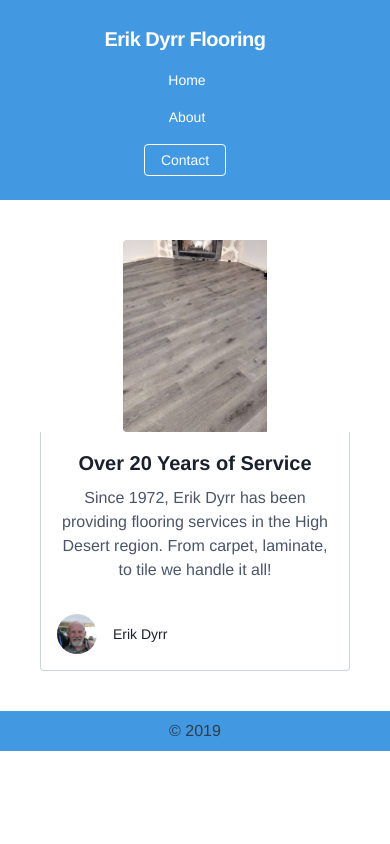
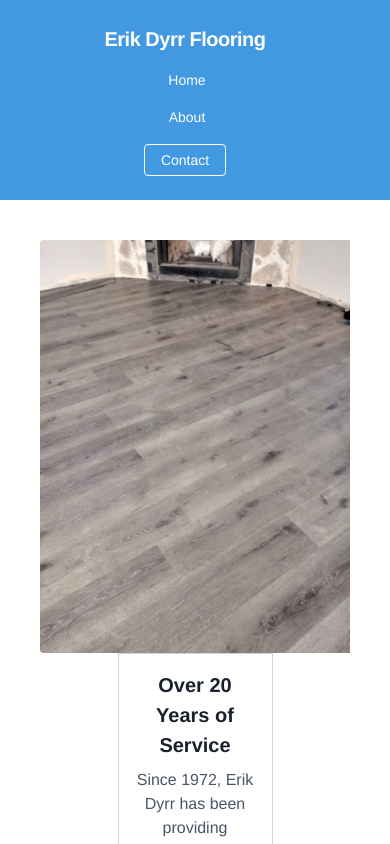
Before and after one commit to SaundersB/erikdyrrflooring.com, a Vue app: page /about in a window 390 px wide. Shown: the top 844 px of the page. Built offline with nearby package versions, Linux system fonts and the light colour scheme.

Commit message:
Working on better sizing of the about image.

```diff
--- a/src/views/About.vue
+++ b/src/views/About.vue
@@ -1,14 +1,14 @@
 <template>
   <div class=" lg:h-auto m-auto p-10">
-    <div class="w-full justify-center lg:max-w-full lg:flex md:flex flex flex-wrap">
-      <img
-        class="h-48 lg:h-auto  lg:w-48 md:w-48 flex-none bg-cover rounded-t-none
+    <div class="flex flex-row w-full justify-center lg:max-w-full lg:flex md:flex flex flex-wrap">
+        <img
+                class="w-full lg:w-1/4 md:w-1/4 sm:w-1/3 bg-cover rounded-t-none
         rounded-l text-center overflow-hidden"
-        src="../assets/img/laminate_two.png"
-        alt="Erik Dyrr laying tile for over 20 years"
-      />
+                src="../assets/img/laminate_two.png"
+                alt="Erik Dyrr laying tile for over 20 years"
+        />
       <div
-        class="border-r border-b border-l border-gray-400 lg:border-l-0 lg:border-t lg:border-gray-400 bg-white rounded-b
+        class="w-1/2 border-r border-b border-l border-gray-400 lg:border-l-0 border-t border-gray-400 bg-white rounded-b
         lg:rounded-b-none lg:rounded-r p-4 flex flex-col justify-between leading-normal"
       >
         <div class="mb-8">
@@ -18,6 +18,8 @@
           <p class="text-gray-700 text-base">
             Since 1972, Erik Dyrr has been providing flooring services in the
             High Desert region. From carpet, laminate, to tile we handle it all!
+            We've been servicing the Hesperia, Victorville, Apple Valley, Pinon Hills, and all other Greater Mojave
+            cities!
           </p>
         </div>
         <div class="flex items-center">
```
